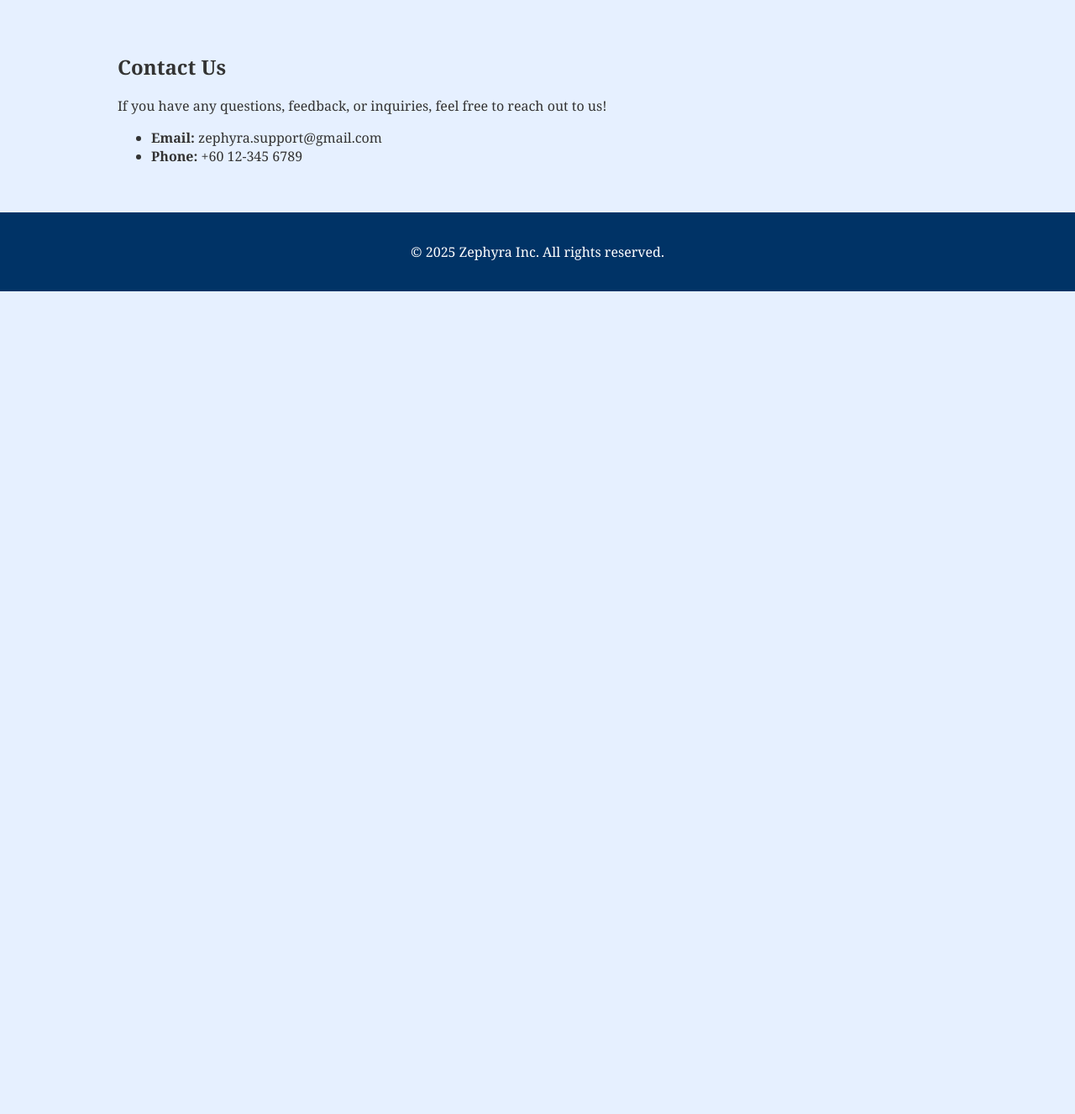
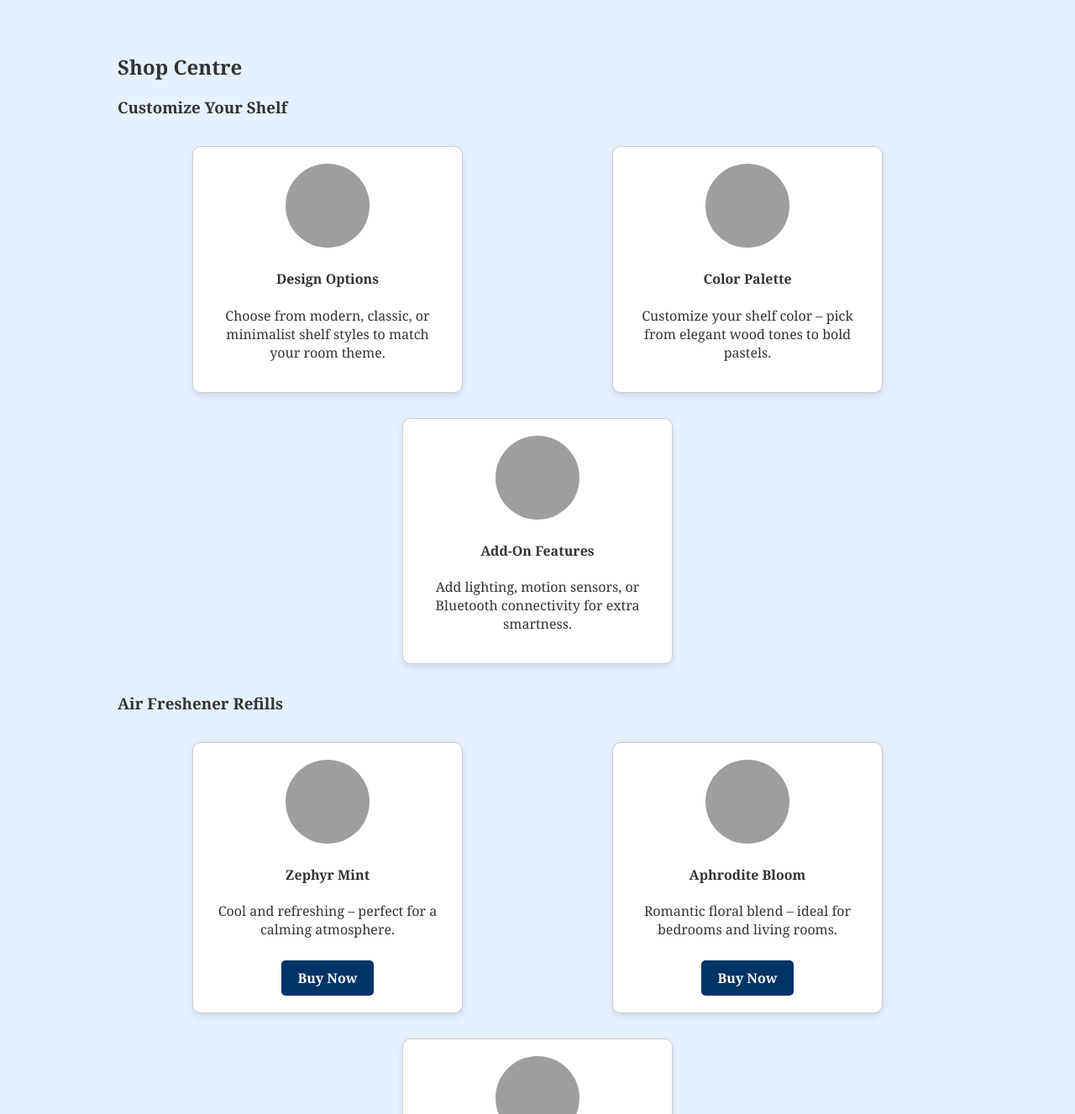
Before and after one commit to huzir123/ZEPHYRA---FROSSIA, a plain HTML site: page index.html in a window 1280 px wide. Shown: the part 1473-2800 px from the top of the page at 84% size. Before the commit the page ends 1820 px from the top, so only its background shows below. Drawn offline with Linux system fonts and the light colour scheme; grey boxes are pictures that could not be loaded.

Commit message:
Add files via upload

```diff
--- a/index.html
+++ b/index.html
@@ -1,7 +1,8 @@
-<!DOCTYPE html><html lang="en">
+<!DOCTYPE html>
+<html lang="en">
 <head>
-  <meta charset="UTF-8">
-  <meta name="viewport" content="width=device-width, initial-scale=1.0">
+  <meta charset="UTF-8" />
+  <meta name="viewport" content="width=device-width, initial-scale=1.0"/>
   <title>FROSIA by Zephyra</title>
   <style>
     body {
@@ -44,12 +45,12 @@
       max-width: 1000px;
       margin: auto;
     }
-    .features {
+    .features, .products {
       display: flex;
       flex-wrap: wrap;
       justify-content: space-around;
     }
-    .feature {
+    .feature, .product {
       background-color: #ffffff;
       border: 1px solid #ccc;
       border-radius: 10px;
@@ -59,7 +60,7 @@
       box-shadow: 0 4px 8px rgba(0,0,0,0.1);
       text-align: center;
     }
-    .feature img {
+    .feature img, .product img {
       width: 100px;
       height: 100px;
       object-fit: cover;
@@ -71,20 +72,39 @@
       text-align: center;
       padding: 20px;
     }
+    .btn {
+      display: inline-block;
+      padding: 10px 20px;
+      margin-top: 10px;
+      background-color: #003366;
+      color: white;
+      border: none;
+      border-radius: 5px;
+      text-decoration: none;
+      font-weight: bold;
+    }
   </style>
 </head>
-<body>  <header>
+<body>
+  <header>
     <h1>Welcome to Zephyra</h1>
     <p>Creators of FROSIA – The Smart Scented Cloth Shelf</p>
     <img src="https://upload.wikimedia.org/wikipedia/commons/thumb/a/a0/Zeus_tondo_Louvre_G457.jpg/800px-Zeus_tondo_Louvre_G457.jpg" alt="Logo Placeholder">
-  </header>  <nav>
+  </header>
+
+  <nav>
     <a href="#about">About Us</a>
     <a href="#services">Smart Services</a>
+    <a href="#shop">Shop Centre</a>
     <a href="#contact">Contact</a>
-  </nav>  <section id="about">
+  </nav>
+
+  <section id="about">
     <h2>About Zephyra</h2>
     <p>Zephyra is a modern innovation company inspired by the beauty and wisdom of Greek mythology. Our mission is to bring elegance and technology together to create smart, functional lifestyle products. Our flagship product, <strong>FROSIA</strong>, is a scented cloth shelf infused with lavender freshness and equipped with smart features for your convenience and comfort.</p>
-  </section>  <section id="services">
+  </section>
+
+  <section id="services">
     <h2>Our Smart Services</h2>
     <div class="features">
       <div class="feature">
@@ -103,14 +123,64 @@
         <p>Never run out of freshness again! Our system will alert you when your air freshener is running low.</p>
       </div>
     </div>
-  </section>  <section id="contact">
+  </section>
+
+  <section id="shop">
+    <h2>Shop Centre</h2>
+
+    <h3>Customize Your Shelf</h3>
+    <div class="features">
+      <div class="feature">
+        <img src="https://cdn-icons-png.flaticon.com/512/709/709496.png" alt="Shelf Design">
+        <h4>Design Options</h4>
+        <p>Choose from modern, classic, or minimalist shelf styles to match your room theme.</p>
+      </div>
+      <div class="feature">
+        <img src="https://cdn-icons-png.flaticon.com/512/892/892692.png" alt="Color Palette">
+        <h4>Color Palette</h4>
+        <p>Customize your shelf color – pick from elegant wood tones to bold pastels.</p>
+      </div>
+      <div class="feature">
+        <img src="https://cdn-icons-png.flaticon.com/512/3767/3767084.png" alt="Add-ons">
+        <h4>Add-On Features</h4>
+        <p>Add lighting, motion sensors, or Bluetooth connectivity for extra smartness.</p>
+      </div>
+    </div>
+
+    <h3>Air Freshener Refills</h3>
+    <div class="products">
+      <div class="product">
+        <img src="https://cdn-icons-png.flaticon.com/512/1485/1485526.png" alt="Zephyr Mint">
+        <h4>Zephyr Mint</h4>
+        <p>Cool and refreshing – perfect for a calming atmosphere.</p>
+        <a href="#" class="btn">Buy Now</a>
+      </div>
+      <div class="product">
+        <img src="https://cdn-icons-png.flaticon.com/512/146/146903.png" alt="Aphrodite Bloom">
+        <h4>Aphrodite Bloom</h4>
+        <p>Romantic floral blend – ideal for bedrooms and living rooms.</p>
+        <a href="#" class="btn">Buy Now</a>
+      </div>
+      <div class="product">
+        <img src="https://cdn-icons-png.flaticon.com/512/2933/2933897.png" alt="Poseidon Ocean">
+        <h4>Poseidon Ocean</h4>
+        <p>Fresh marine scent that energizes your space like a sea breeze.</p>
+        <a href="#" class="btn">Buy Now</a>
+      </div>
+    </div>
+  </section>
+
+  <section id="contact">
     <h2>Contact Us</h2>
     <p>If you have any questions, feedback, or inquiries, feel free to reach out to us!</p>
     <ul>
       <li><strong>Email:</strong> zephyra.support@gmail.com</li>
       <li><strong>Phone:</strong> +60 12-345 6789</li>
     </ul>
-  </section>  <footer>
+  </section>
+
+  <footer>
     <p>&copy; 2025 Zephyra Inc. All rights reserved.</p>
-  </footer></body>
+  </footer>
+</body>
 </html>
```
